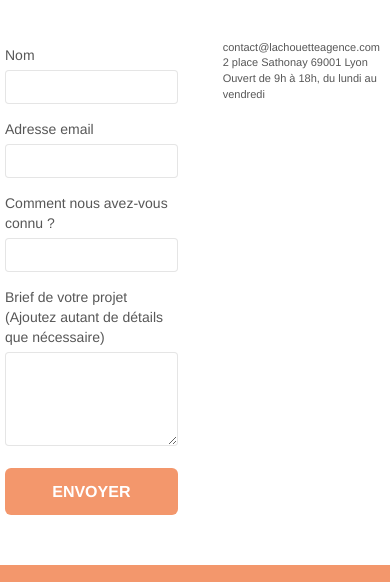
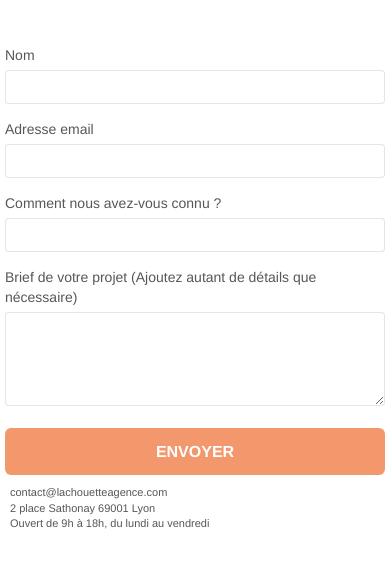
Before and after one commit to tom-texier/TomTexier_4_30112020, a plain HTML site: page page2.html in a window 390 px wide. Shown: the part 276-858 px from the top of the page. Drawn offline with Linux system fonts and the light colour scheme.

```diff
--- a/style.css
+++ b/style.css
@@ -1035,6 +1035,10 @@
         width: 180px;
         height: 320px;
     }
+
+    .bloc .row {
+        display: block;
+    }
 }
 
 @media (max-width: 400px) {
```
Also changed, not shown: index.html (+0 -2 lines).
